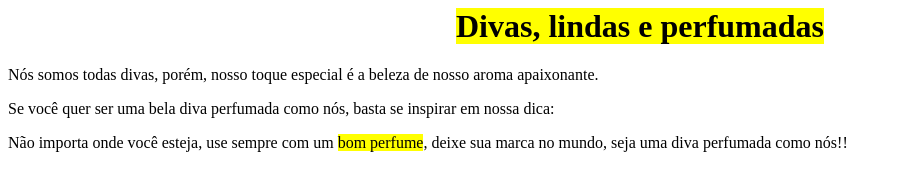
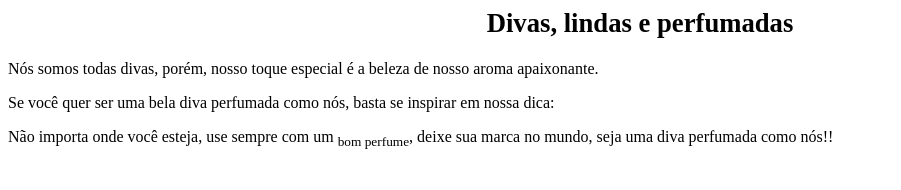
Before and after one commit to asdivas/asdivas.github.io, a plain HTML site: page index.html in a window 1280 px wide. Shown: the whole page, without its empty margins (0-901 px from the left). Drawn offline with Linux system fonts and the light colour scheme.

Commit message:
Update index.html

```diff
--- a/index.html
+++ b/index.html
@@ -3,9 +3,9 @@
 <title> Divas </title>
 </head>
   <body>
-  <center> <h1> <mark> Divas, lindas e perfumadas </mark> </h1> </center>
+  <center> <h1> <sub> Divas, lindas e perfumadas </sub> </h1> </center>
     <p> Nós somos todas divas, porém, nosso toque especial é a beleza de nosso aroma apaixonante. </p>
     <p> Se você quer ser uma bela diva perfumada como nós, basta se inspirar em nossa dica:</p>
-    <p> Não importa onde você esteja, use sempre com um <mark>bom perfume</mark>, deixe sua marca no mundo, seja uma diva perfumada como nós!! </p>
+    <p> Não importa onde você esteja, use sempre com um <sub>bom perfume</sub>, deixe sua marca no mundo, seja uma diva perfumada como nós!! </p>
   </body>
 </html>
```
